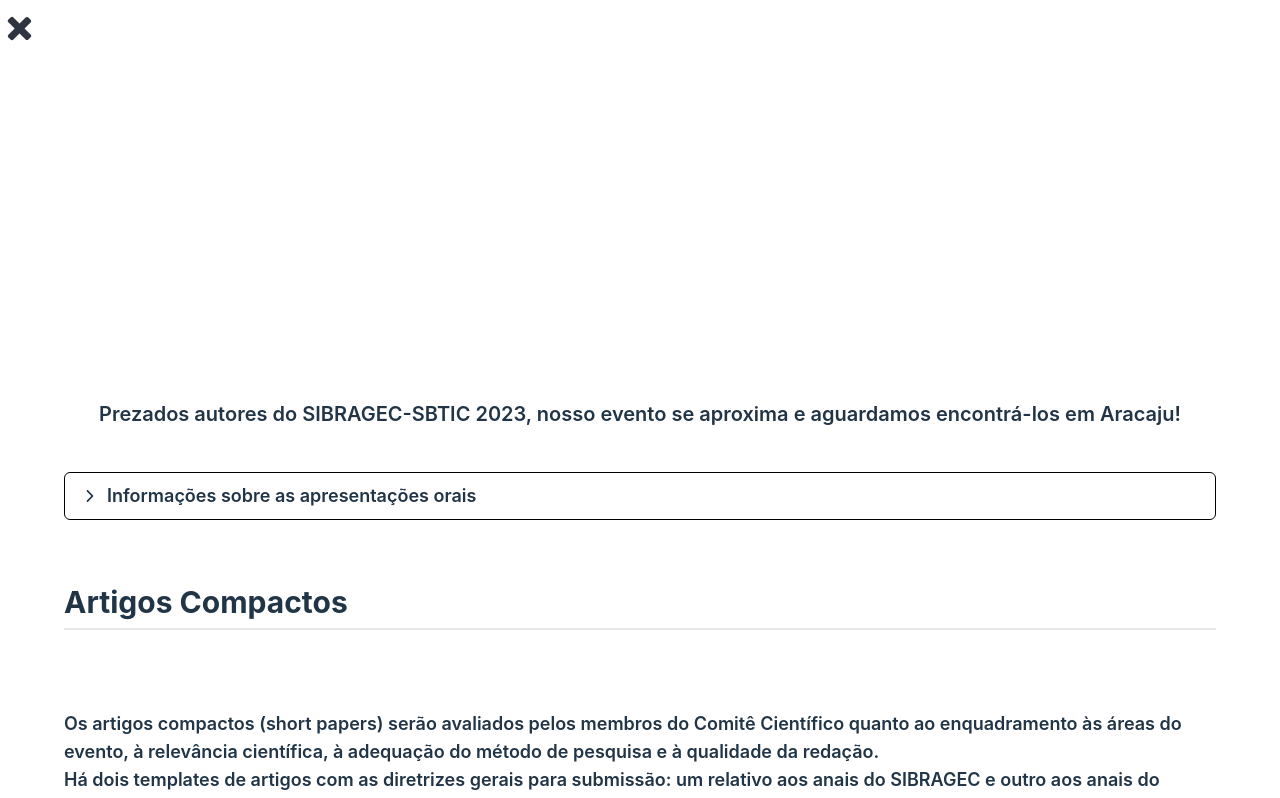
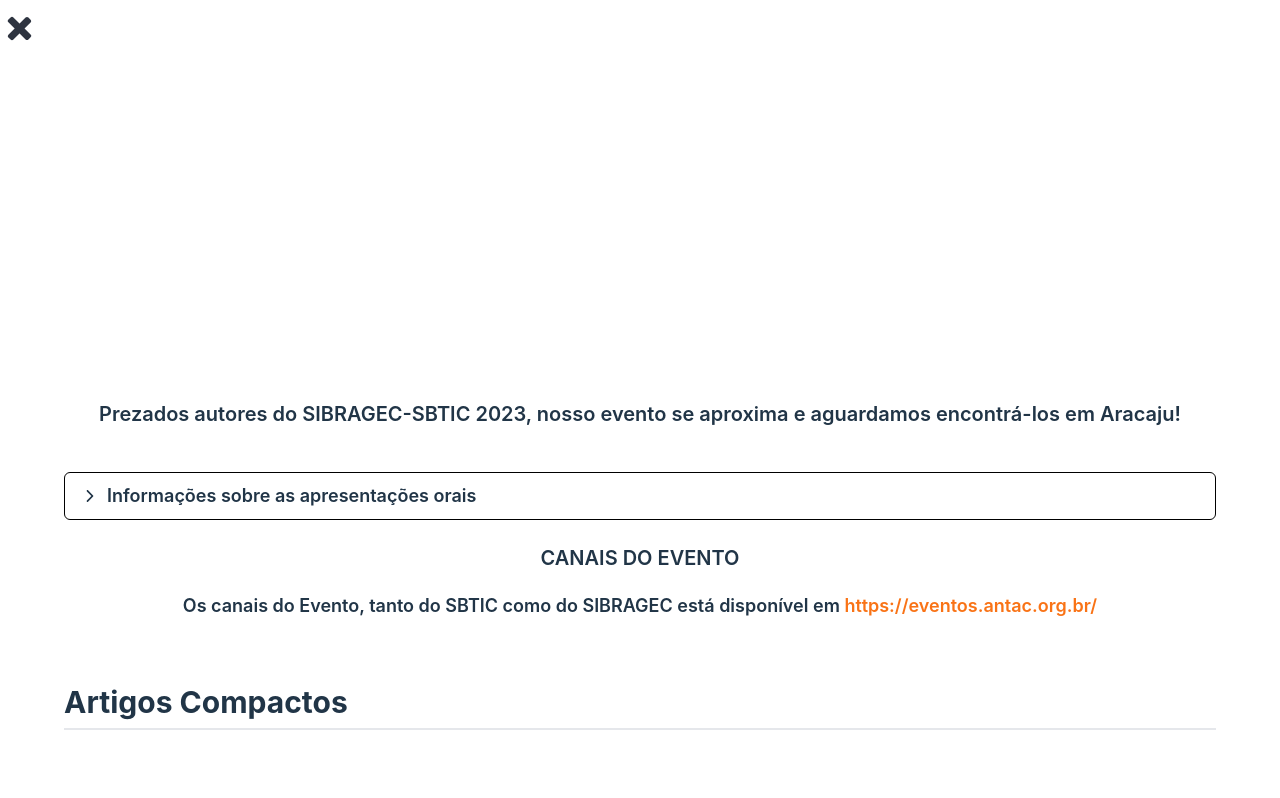
Before and after one commit to softeam-org/sibragecsbtic-web, a React (Vite) app: page /submissoes in a window 1280 px wide. Shown: the top 798 px of the page. Built offline with nearby package versions, Linux system fonts and the light colour scheme; what tailwind-nord would draw is missing.

Commit message:
Canais do evento adicionado

```diff
--- a/src/container/Submissoes.jsx
+++ b/src/container/Submissoes.jsx
@@ -117,6 +117,11 @@ function Submissoes() {
                 </p>
               </div>
             )}
+          </div>
+          <div className="text-center">
+            <p className="text-xl font-semibold mb-5">CANAIS DO EVENTO</p>
+            <p>Os canais do Evento, tanto do SBTIC como do SIBRAGEC está disponível em <a className="text-orange-500 text-underline" href="https://eventos.antac.org.br/"
+            target="_blank">https://eventos.antac.org.br/</a></p>
           </div>
         </div>
         <SectionTitle title={"Artigos Compactos"} />
```
